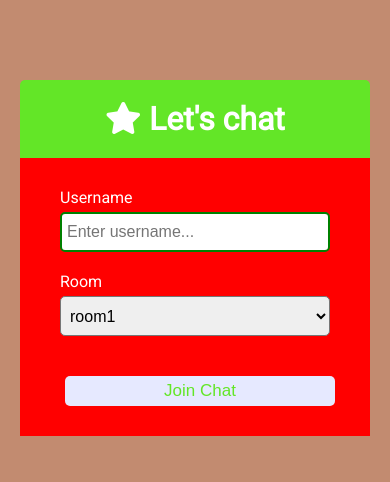
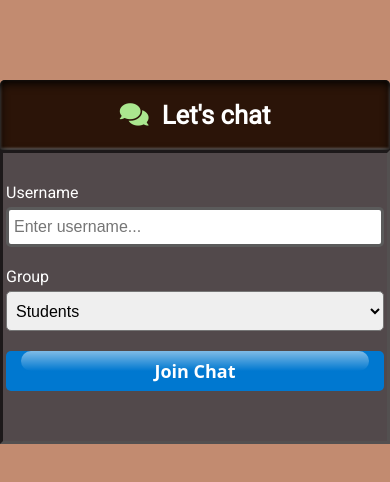
Before and after one commit to mphojames9/real_time-_chat_app, a website: page public/index.html in a window 390 px wide. Drawn offline with Linux system fonts and the light colour scheme.

Commit message:
update REAME.md

```diff
--- a/public/css/style.css
+++ b/public/css/style.css
@@ -1,11 +1,8 @@
 @import url('https://fonts.googleapis.com/css?family=Roboto&display=swap');
 
 :root {
-	--dark-color-a: #63e627;
 	--dark-color-b: #ff0000;
 	--light-color: #e6e9ff;
-	--success-color: #5cb85c;
-	--error-color: #d9534f;
 
 	--clr: hsl(var(--hue) var(--sat) 10%);
     --clr2: hsl(var(--hue) var(--sat2) 60%);
@@ -35,21 +32,80 @@ a {
 	text-decoration: none;
 }
 
+
 .btn {
+	background-color: #0078d0;
+	border: 0;
+	color: #fff;
 	cursor: pointer;
-	padding: 5px 15px;
-	background: var(--light-color);
-	color: var(--dark-color-a);
-	border: 0;
-	font-size: 17px;
+	display: inline-block;
+	font-family: system-ui,-apple-system,system-ui,"Segoe UI",Roboto,Ubuntu,"Helvetica Neue",sans-serif;
+	font-size: 18px;
+	font-weight: 600;
+	outline: 0;
+	position: relative;
+	text-align: center;
+	text-decoration: none;
+	transition: all .3s;
+	user-select: none;
+	-webkit-user-select: none;
+	touch-action: manipulation;
 	border-radius: 5px;
-	margin-left: 5px;
-	margin-right: 5px;
-}
+	height: 40px;
+	display: flex;
+	align-items: center;
+	justify-content: center;
+	margin: 0 5px;
+  }
+
+  .btn:before {
+	background-color: initial;
+	background-image: linear-gradient(#fff 0, rgba(255, 255, 255, 0) 100%);
+	border-radius: 125px;
+	content: "";
+	height: 50%;
+	left: 4%;
+	opacity: .5;
+	position: absolute;
+	top: 0;
+	transition: all .3s;
+	width: 92%;
+  }
+
+  .btn:hover {
+	box-shadow: rgba(255, 255, 255, .2) 0 3px 15px inset, rgba(0, 0, 0, .1) 0 3px 5px, rgba(0, 0, 0, .1) 0 10px 13px;
+	transform: scale(1.01);
+  }
+
+  #exitBtn {
+	background-color: #ff0000;
+  }
+
+  h3 {
+	margin: 15px;
+  }
+
+  h2 {
+	margin-left: 35px;
+  }
+
+  li {
+	margin-left: 50px;
+	color: #51ff00;
+	list-style: circle;
+  }
+
+  .fas {
+	margin-right: 7px ;
+  }
+
+	.btn {
+	  padding: 16px 48px;
+	}
 
 input {
 	border: none;
-	border: 2px green solid;
+	border: 3px rgba(0, 0, 0, 0.644) solid;
 }
 
 /* Chat Page */
@@ -92,6 +148,7 @@ input {
     box-shadow: inset 0 0.25em 0.75em rgb(0, 0, 0), inset 0 -0.05em 0.2em rgba(3, 0, 0, 0.966), inset 0 -1px 3px hsla(var(--hue), 100%, 100%,100);
     background-size: 200% 80%, cover;
     background-position: center;
+	transition: 250ms ease-in-out;
 }
 
 .chat-sidebar h2 {
@@ -111,6 +168,7 @@ input {
 
 .chat-messages {
 	padding: 30px;
+	height: 500px;
 	max-height: 500px;
 	overflow-y: scroll;
 	background-color: rgba(14, 34, 53, 0.616);
@@ -163,14 +221,24 @@ input {
 .join-header {
 	text-align: center;
 	padding: 20px;
-	background: var(--dark-color-a);
+	background-color: var(--clr);
+    box-shadow: 0 -0.5em 0.5em transparent, 0 0.5em 0.5em transparent, 0 0.25em 0.3em -0.2em hsla(var(--hue), var(--sat), 50%, 0.46), 0 0.25em 0.75em hsla(var(--hue), calc(var(--sat) - 10%), 40%, 0.3);
+    box-shadow: inset 0 0.25em 0.75em rgb(0, 0, 0), inset 0 -0.05em 0.2em rgba(3, 0, 0, 0.966), inset 0 -1px 3px hsla(var(--hue), 100%, 100%,100);
+    background-size: 200% 80%, cover;
+    background-position: center;
 	border-top-left-radius: 5px;
 	border-top-right-radius: 5px;
 }
 
-.join-main {
+.join-main  {
 	padding: 30px 40px;
-	background: var(--dark-color-b);
+	background-color: rgba(14, 34, 53, 0.616);
+    border: 3px rgba(0, 0, 0, 0.644) solid;
+    border-style: inset;
+}
+
+.join-header .fas {
+	color: #abe78f;
 }
 
 .join-main p {
@@ -211,17 +279,11 @@ input {
 }
 
 .join-main .btn {
-	margin-top: 20px;
+	margin: 20px 0;
 	width: 100%;
 	border-radius: 5px;
 }
 
-@media (max-width: 701px){
-	.chat-sidebar {
-		display: block;
-	}
-
-}
 
 @media (max-width: 700px) {
 
@@ -251,6 +313,15 @@ input {
 		font-size: .8rem;
 	}
 
+	#chat-form {
+		display: flex;
+		flex-direction: column;
+	}
+
+	#chat-form .btn {
+		margin: 3px 0;
+	}
+
 	.chat-main {
 		display: block;
 	}
@@ -261,7 +332,7 @@ input {
 	}
 
 	.chat-sidebar {
-		display: none;
+		display: block;
 		position: absolute;
 		top: 0;
 		bottom: 0;
@@ -269,9 +340,23 @@ input {
 		right: 0;
 		z-index: 2;
 		flex-direction: column;
-		align-items: center;
-		justify-content: center;
-		height: 30em;
-		width: 280px;
+		align-items: right;
+		height: 500px;
+		width: 0px;
+		overflow: hidden;
+		padding: 0;
 	}
 }
+
+@media (max-width: 500px){
+	body {
+		margin: 0;
+	}
+	.chat-form-container, .join-main {
+		padding: 30px 3px;
+	}
+
+	.join-header {
+		font-size: .8em;
+	}
+}
--- a/public/index.html
+++ b/public/index.html
@@ -11,12 +11,12 @@
 			crossorigin="anonymous"
 		/>
 		<link rel="stylesheet" href="css/style.css" />
-		<title>MeetChat App</title>
+		<title>Let's chat</title>
 	</head>
 	<body>
 		<div class="join-container">
 			<header class="join-header">
-				<h1><i class="fas fa-star"></i> Let's chat</h1>
+				<h1><i class="fas fa-comments"></i> Let's chat</h1>
 			</header>
 			<main class="join-main">
 				<form action="chat.html">
@@ -31,14 +31,13 @@
 						/>
 					</div>
 					<div class="form-control">
-						<label for="room">Room</label>
+						<label for="room">Group</label>
 						<select name="room" id="room">
-							<option value="room1">room1</option>
-							<option value="room2">room2</option>
-							<option value="room3">room3</option>
-							<option value="room4">room4</option>
-							<option value="room5">room5</option>
-							<option value="room6">room6</option>
+							<option value="Students">Students</option>
+							<option value="Community">Community</option>
+							<option value="Work">Work</option>
+							<option value="Family">Family</option>
+							<option value="Friends">Friends</option>
 						</select>
 					</div>
 					<button type="submit" class="btn">Join Chat</button>
```
Also changed, not shown: public/chat.html (+1 -1 lines), public/js/main.js (+5 -3 lines), README.md (added).
